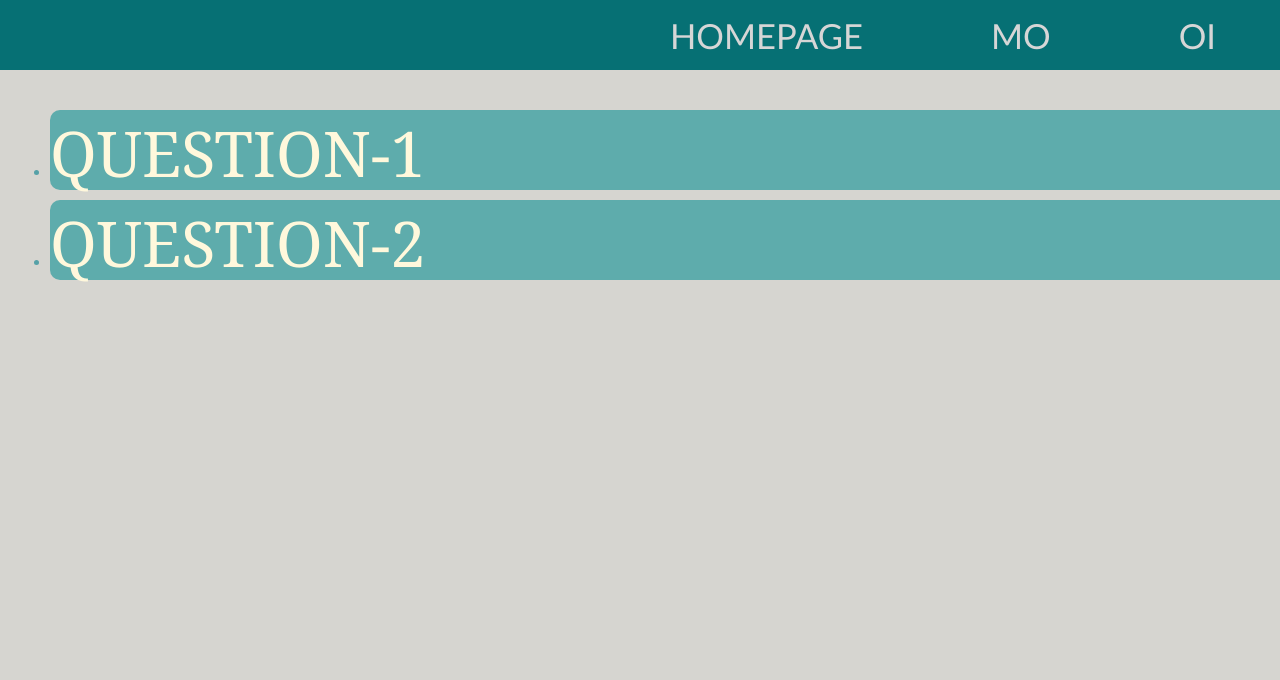
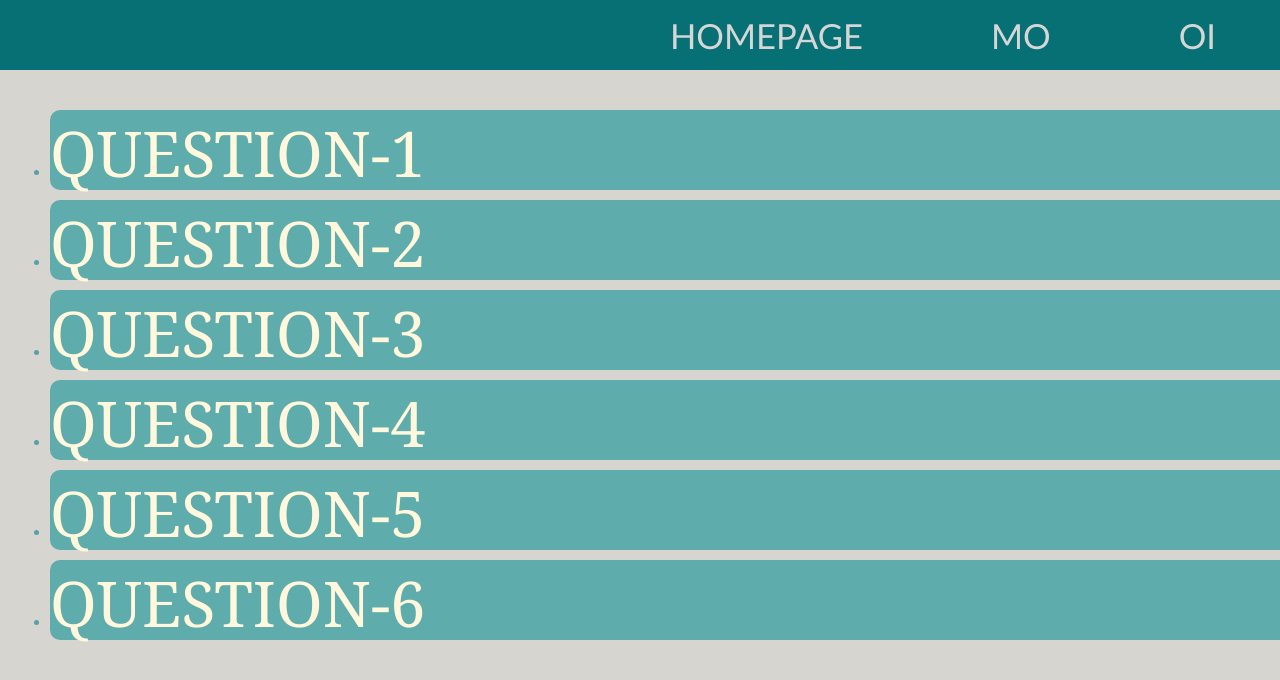
Before and after one commit to RBCorn/RBCorn.github.io, a plain HTML site: page math.html in a window 1280 px wide. Shown: the top 680 px of the page. Drawn offline with Linux system fonts and the light colour scheme.

Commit message:
git push origin main

```diff
--- a/math.html
+++ b/math.html
@@ -17,6 +17,10 @@
             <ul>
                 <li><a href="math/1.html">QUESTION-1</a></li>
                 <li><a href="math/2.html">QUESTION-2</a></li>
+                <li><a href="math/3.html">QUESTION-3</a></li>
+                <li><a href="math/4.html">QUESTION-4</a></li>
+                <li><a href="math/5.html">QUESTION-5</a></li>
+                <li><a href="math/6.html">QUESTION-6</a></li>
             </ul>
         </div>
     </body>
```
